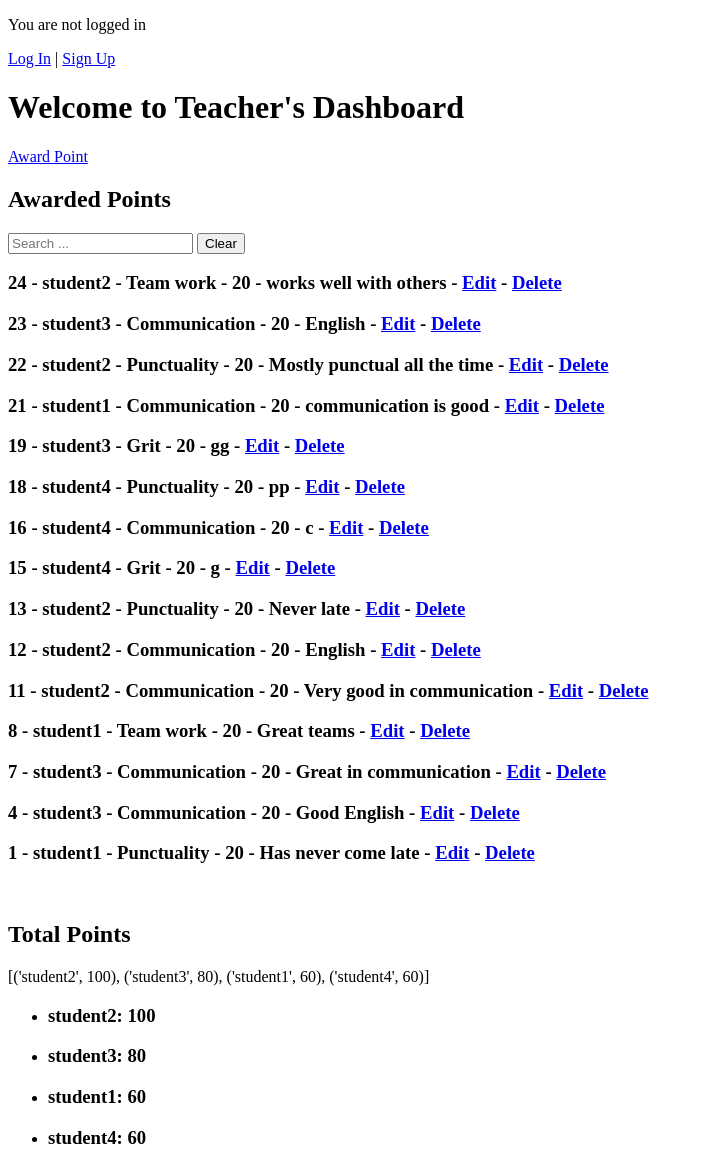
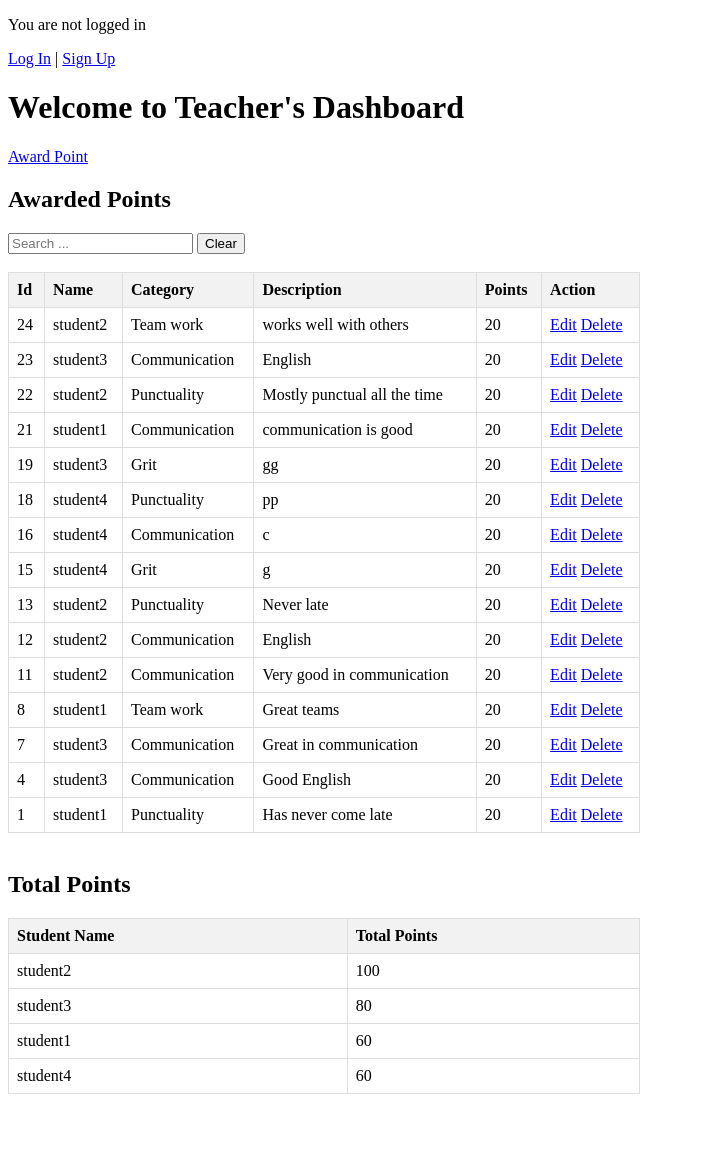
Before and after one commit to sakachris/Reward_System, a Django app: page /teacher/ in a window 1280 px wide. Shown: the whole page, without its empty margins (0-703 px from the left). After the commit the page ends 1094 px from the top, so only its background shows below. Run offline with Django 4.2, Linux system fonts and the light colour scheme; data comes from the database, SQL or seed files in the repository; both versions use the stored data as it was after the commit.

Commit message:
adding tables

```diff
--- a/base/templates/base/teacher_dashboard.html
+++ b/base/templates/base/teacher_dashboard.html
@@ -1,4 +1,3 @@
-<!-- templates/registration/signup.html -->
 {% extends "base.html" %}
 
 {% block title %}Awarded Point{% endblock %}
@@ -19,29 +18,56 @@
     <input type="text" name="q" placeholder="Search ..." />
     <button onclick="">Clear</button>
 </form>
-<div>
-    <div>
+<br>
+<table>
+    <thead>
+        <tr>
+            <th>Id</th>
+            <th>Name</th>
+            <th>Category</th>
+            <th>Description</th>
+            <th>Points</th>
+            <th>Action</th>
+            <!-- Add more columns as needed -->
+        </tr>
+    </thead>
+    <tbody>
         {% for point in points %}
-            <div>
-                <h3>
-                    {{point.id}} - {{point.student}} - {{point.category}} - {{point.category.point}} - {{point.description}} -
-                    <a href="{% url 'update-point' point.id %}">Edit</a> -
+            <tr>
+                <td>{{ point.id }}</td>
+                <td>{{ point.student }}</td>
+                <td>{{ point.category }}</td>
+                <td>{{ point.description }}</td>
+                <td>{{ point.category.point }}</td>
+                <td>
+                    <a href="{% url 'update-point' point.id %}">Edit</a>
                     <a href="{% url 'delete-point' point.id %}">Delete</a>
-                </h3>
-            </div>
+                </td>
+                <!-- Add more fields as needed -->
+            </tr>
         {% endfor %}
-    </div>
-</div>
+    </tbody>
+</table>
+
 <br>
 <h2>Total Points</h2>
-<div>
-    <div>
-        {{ ptss|pprint }}
-        <ul>
-            {% for key, value in ptss %}
-                <li><h3>{{ key }}: {{ value }}</h3></li>
-            {% endfor %}
-        </ul>
-    </div>
-</div>
+<table>
+    <thead>
+        <tr>
+            <th>Student Name</th>
+            <th>Total Points</th>
+            <!-- Add more columns as needed -->
+        </tr>
+    </thead>
+    <tbody>
+        {% for key, value in ptss %}
+            <tr>
+                <td>{{ key }}</td>
+                <td>{{ value }}</td>
+                <!-- Add more fields as needed -->
+            </tr>
+        {% endfor %}
+    </tbody>
+</table>
+
 {% endblock %}
--- a/base/views.py
+++ b/base/views.py
@@ -54,7 +54,8 @@ def awarded(request):
     points = PointTransaction.objects.filter(
         Q(description__icontains=q) |
         Q(date__icontains=q) |
-        Q(student__username__icontains=q)
+        Q(student__username__icontains=q) |
+        Q(category__name__icontains=q)
     )
     # points = PointTransaction.objects.all()
     awards = PointTransaction.objects.all()
--- a/templates/base.html
+++ b/templates/base.html
@@ -1,6 +1,22 @@
 <!-- templates/base.html -->
 <!DOCTYPE html>
 <html>
+<style>
+    table {
+        border-collapse: collapse;
+        width: 50%;
+    }
+
+    th, td {
+        border: 1px solid #dddddd;
+        text-align: left;
+        padding: 8px;
+    }
+
+    th {
+        background-color: #f2f2f2;
+    }
+</style>
 <head>
   <meta charset="utf-8">
   <title>{% block title %}Django Auth Tutorial{% endblock %}</title>
```
Also changed, not shown: db.sqlite3.
